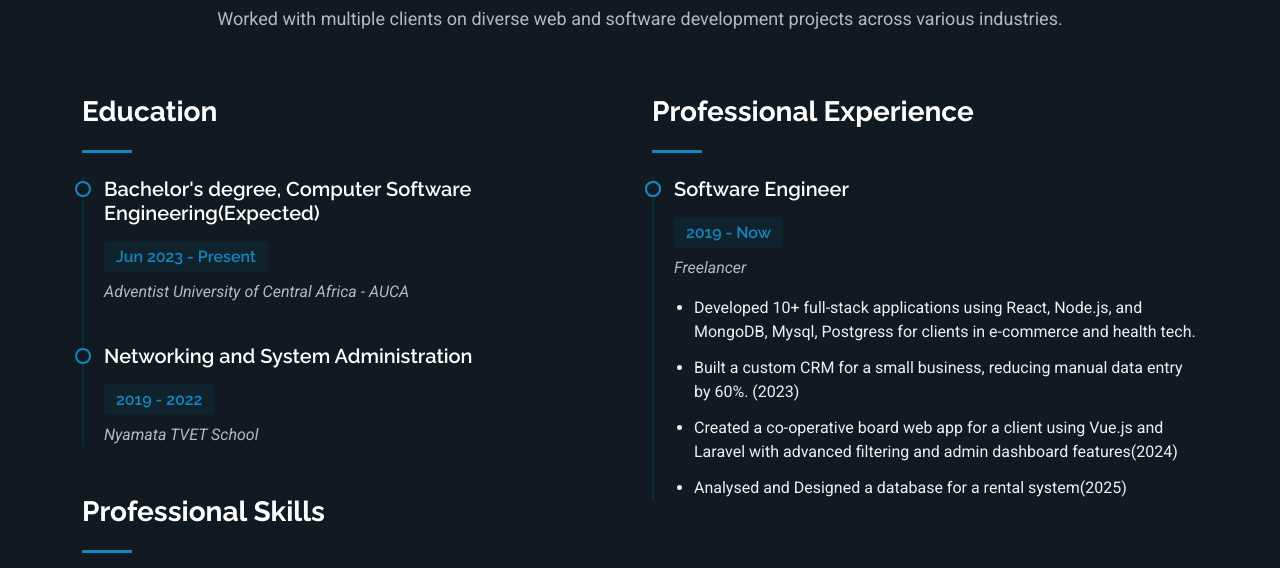
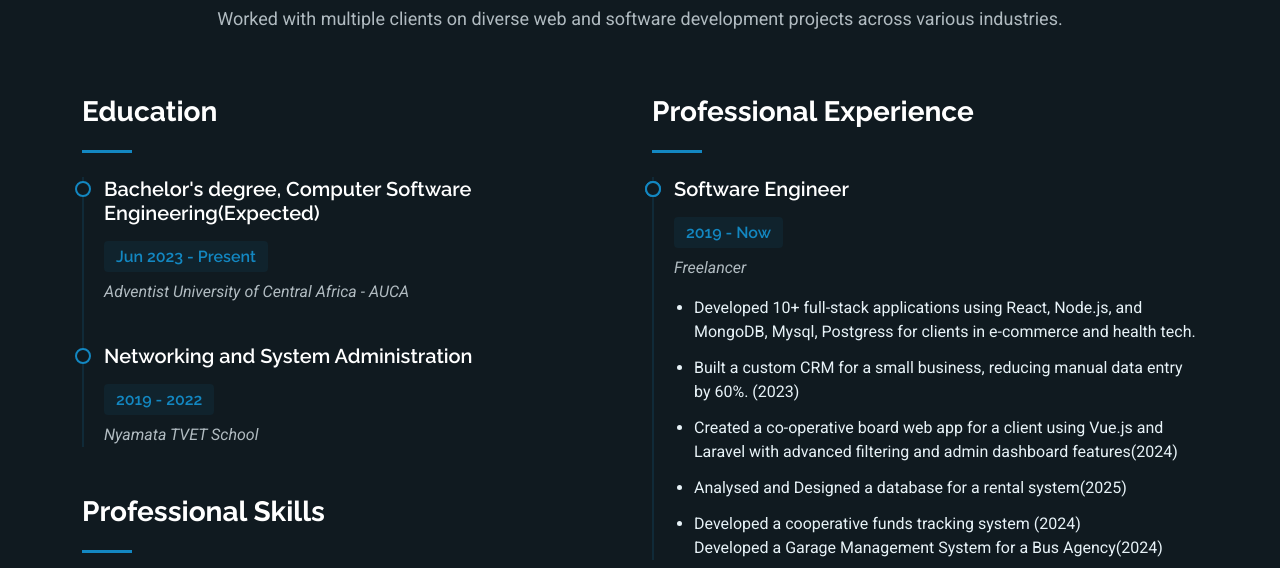
Before and after one commit to shemamoses/Portfolio, a plain HTML site: page resume.html in a window 1280 px wide. Shown: the part 232-800 px from the top of the page. Drawn offline with Linux system fonts and the light colour scheme.

Commit message:
Update resume.html

```diff
--- a/resume.html
+++ b/resume.html
@@ -212,6 +212,10 @@
                       <li>
                         Analysed and Designed a database for a rental system(2025)
                       </li>
+                      <li>
+                        Developed a cooperative funds tracking system (2024)
+                      </li>
+                      Developed a Garage Management System for a Bus Agency(2024)
                     </ul>
                   </article>
                 </div>
```
